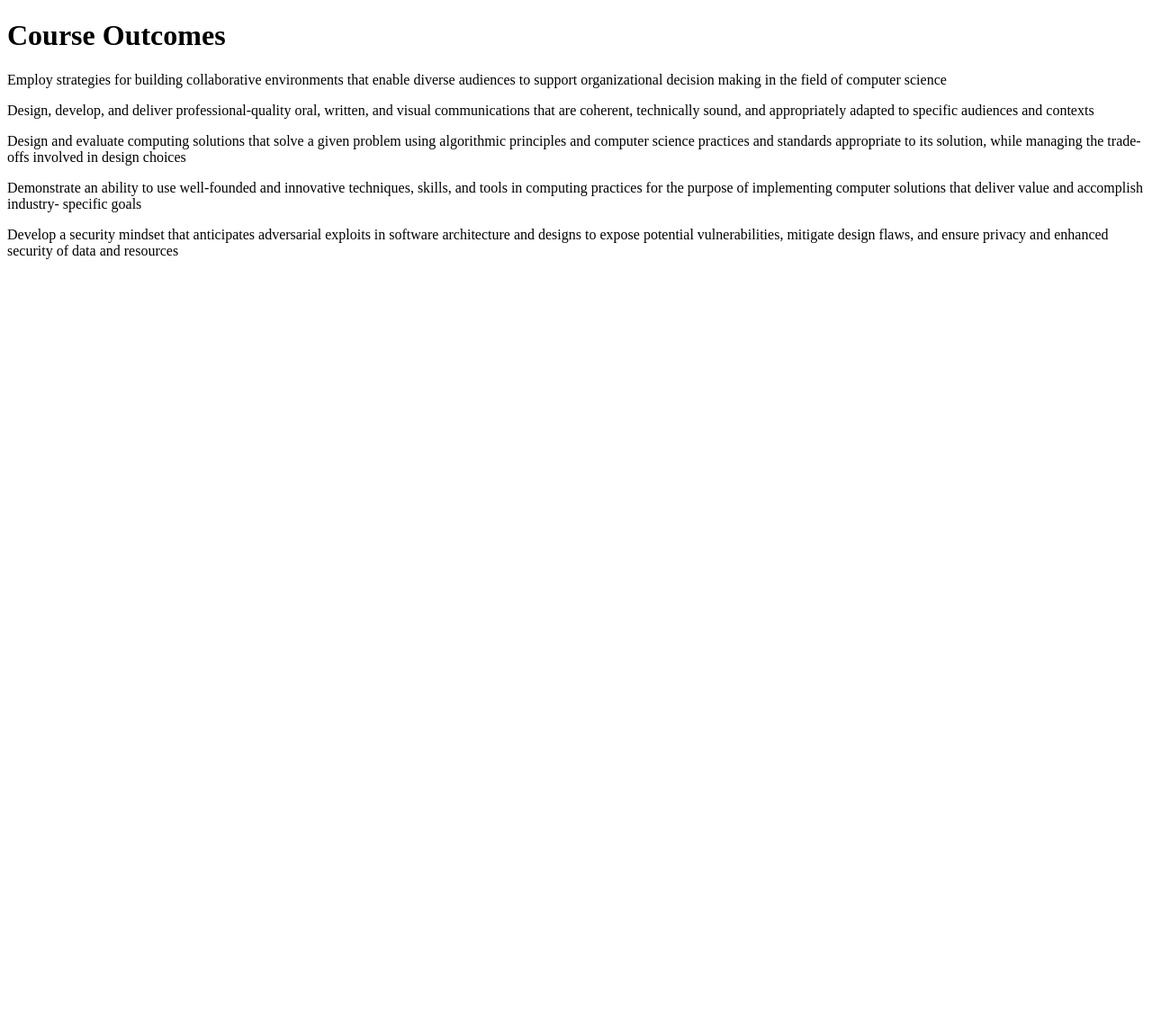
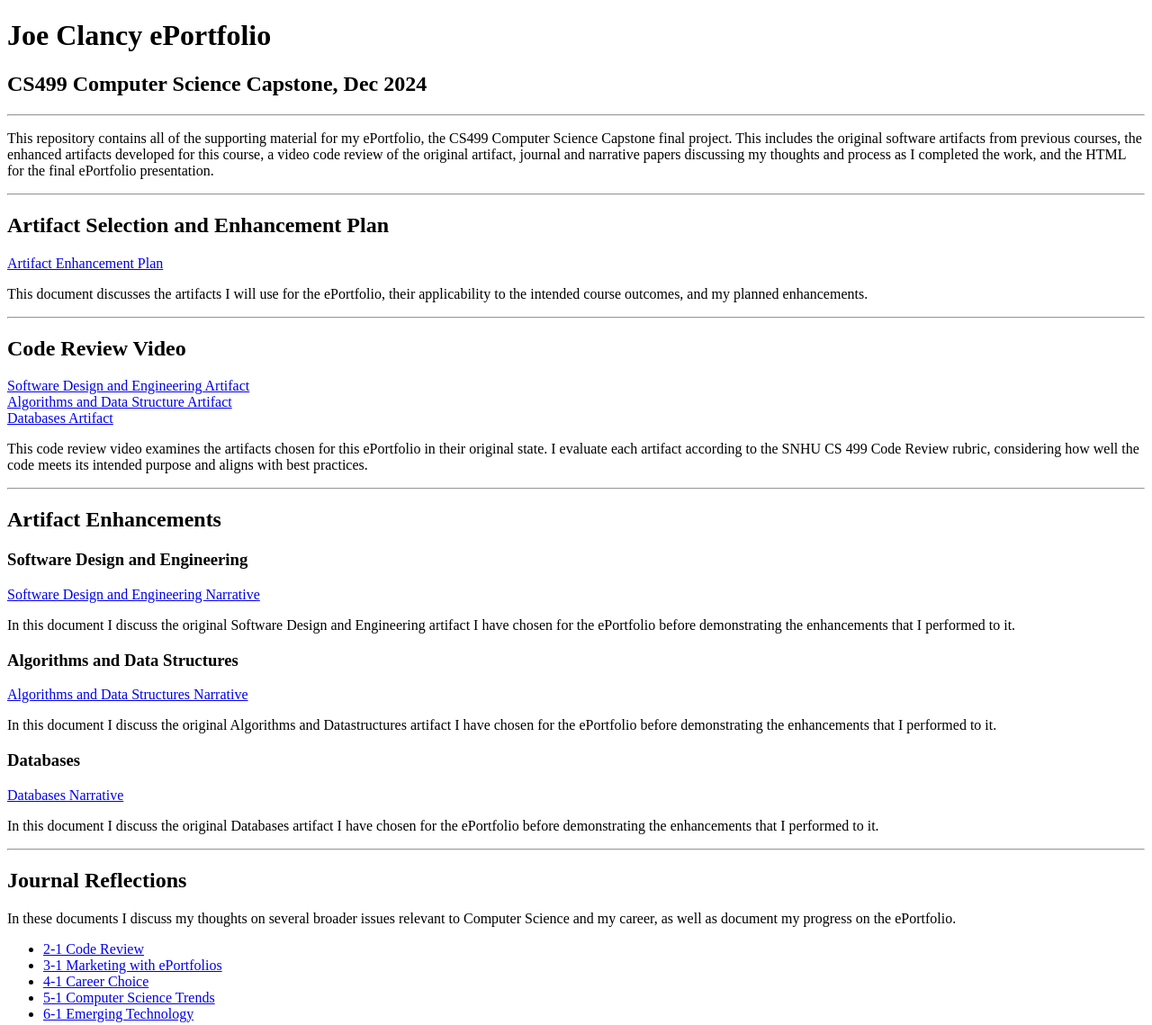
Before and after one commit to joe-clancy/joe-clancy.github.io, a plain HTML site: page index.html in a window 1280 px wide. Shown: the whole page at 90% size. Before the commit the page ends 800 px from the top, so only its background shows below. Drawn offline with Linux system fonts and the light colour scheme.

Commit message:
Update index.html

```diff
--- a/index.html
+++ b/index.html
@@ -1,13 +1,96 @@
 <!DOCTYPE html>
-<html>
+<html lang="en">
+<head>
+    <meta charset="UTF-8">
+    <meta name="viewport" content="width=device-width, initial-scale=1.0">
+    <title>Joe Clancy ePortfolio</title>
+</head>
+<body>
+    <h1>Joe Clancy ePortfolio</h1>
+    <h2>CS499 Computer Science Capstone, Dec 2024</h2>
+    <hr>
 
-<body>
-    <h1>Course Outcomes</h1>
-    <p>Employ strategies for building collaborative environments that enable diverse audiences to support organizational decision making in the field of computer science</p>
-    <p>Design, develop, and deliver professional-quality oral, written, and visual communications that are coherent, technically sound, and appropriately adapted to specific audiences and contexts</p>
-    <p>Design and evaluate computing solutions that solve a given problem using algorithmic principles and computer science practices and standards appropriate to its solution, while managing the trade-offs involved in design choices</p>
-    <p>Demonstrate an ability to use well-founded and innovative techniques, skills, and tools in computing practices for the purpose of implementing computer solutions that deliver value and accomplish industry- specific goals</p>
-    <p>Develop a security mindset that anticipates adversarial exploits in software architecture and designs to expose potential vulnerabilities, mitigate design flaws, and ensure privacy and enhanced security of data and resources</p>
+    <p>
+        This repository contains all of the supporting material for my ePortfolio, the CS499 Computer Science Capstone final project. This includes the original software artifacts from previous courses, the enhanced artifacts developed for this course, a video code review of the original artifact, journal and narrative papers discussing my thoughts and process as I completed the work, and the HTML for the final ePortfolio presentation.
+    </p>
+
+    <hr>
+
+    <h2>Artifact Selection and Enhancement Plan</h2>
+    <p>
+        <a href="https://github.com/joe-clancy/joe-clancy.github.io/blob/bcd35403f82151bdf44ec323ec3eef8fe8f7dd58/CS%20499%20Enhancement%20Plan.docx">
+            Artifact Enhancement Plan
+        </a>
+    </p>
+    <p>
+        This document discusses the artifacts I will use for the ePortfolio, their applicability to the intended course outcomes, and my planned enhancements.
+    </p>
+
+    <hr>
+
+    <h2>Code Review Video</h2>
+    <p>
+        <a href="https://www.youtube.com/watch?v=v0sZYTFMPFI&t=17s" title="Software Design and Engineering Artifact Code Review">
+            Software Design and Engineering Artifact
+        </a>
+        <br>
+        <a href="https://www.youtube.com/watch?v=v0sZYTFMPFI&t=1155s" title="Algorithms and Data Structure Artifact Code Review Video">
+            Algorithms and Data Structure Artifact
+        </a>
+        <br>
+        <a href="https://www.youtube.com/watch?v=v0sZYTFMPFI&t=1923s" title="Databases Artifact Code Review Video">
+            Databases Artifact
+        </a>
+    </p>
+    <p>
+        This code review video examines the artifacts chosen for this ePortfolio in their original state. I evaluate each artifact according to the SNHU CS 499 Code Review rubric, considering how well the code meets its intended purpose and aligns with best practices.
+    </p>
+
+    <hr>
+
+    <h2>Artifact Enhancements</h2>
+    <h3>Software Design and Engineering</h3>
+    <p>
+        <a href="https://github.com/joe-clancy/joe-clancy.github.io/blob/3db6c7a2df7c1de80ad1eb8fcbe352d32415b318/Software%20Engineering%20Artifact%20Enhanced/3-2%20Milestone%20Software%20Design%20and%20Engineering%20Narrative.docx">
+            Software Design and Engineering Narrative
+        </a>
+    </p>
+    <p>
+        In this document I discuss the original Software Design and Engineering artifact I have chosen for the ePortfolio before demonstrating the enhancements that I performed to it.
+    </p>
+
+    <h3>Algorithms and Data Structures</h3>
+    <p>
+        <a href="https://github.com/joe-clancy/joe-clancy.github.io/blob/35a011f8c88fac507f0e7725573f69709454dd02/Datastructures%20and%20Algorithms%20Artifact%20Enhanced/4-2%20Milestone%20Algorithms%20and%20Data%20Structure%20Artifact%20Narrative.docx">
+            Algorithms and Data Structures Narrative
+        </a>
+    </p>
+    <p>
+        In this document I discuss the original Algorithms and Datastructures artifact I have chosen for the ePortfolio before demonstrating the enhancements that I performed to it.
+    </p>
+
+    <h3>Databases</h3>
+    <p>
+        <a href="https://github.com/joe-clancy/joe-clancy.github.io/blob/35a011f8c88fac507f0e7725573f69709454dd02/Databases%20Artifact%20Enhanced/5-2%20Milestone%20Databases%20Artifact%20Narrative.docx">
+            Databases Narrative
+        </a>
+    </p>
+    <p>
+        In this document I discuss the original Databases artifact I have chosen for the ePortfolio before demonstrating the enhancements that I performed to it.
+    </p>
+
+    <hr>
+
+    <h2>Journal Reflections</h2>
+    <p>
+        In these documents I discuss my thoughts on several broader issues relevant to Computer Science and my career, as well as document my progress on the ePortfolio.
+    </p>
+    <ul>
+        <li><a href="https://github.com/joe-clancy/joe-clancy.github.io/blob/35a011f8c88fac507f0e7725573f69709454dd02/2-1%20Journal%20What%20Makes%20a%20Productive%20Code%20Review.docx">2-1 Code Review</a></li>
+        <li><a href="https://github.com/joe-clancy/joe-clancy.github.io/blob/35a011f8c88fac507f0e7725573f69709454dd02/3-1%20Journal%20Marketing%20With%20ePortfolios%20and%20Artifact%20Update.docx">3-1 Marketing with ePortfolios</a></li>
+        <li><a href="https://github.com/joe-clancy/joe-clancy.github.io/blob/35a011f8c88fac507f0e7725573f69709454dd02/4-1%20Career%20Choice%20and%20Artifact%20Update.docx">4-1 Career Choice</a></li>
+        <li><a href="https://github.com/joe-clancy/joe-clancy.github.io/blob/35a011f8c88fac507f0e7725573f69709454dd02/5-1%20Journal%20Computer%20Science%20Trends%20and%20Artifact%20Update.docx">5-1 Computer Science Trends</a></li>
+        <li><a href="https://github.com/joe-clancy/joe-clancy.github.io/blob/35a011f8c88fac507f0e7725573f69709454dd02/6-1%20Journal%20Emerging%20Technology%20and%20Artifact%20Update.docx">6-1 Emerging Technology</a></li>
+    </ul>
 </body>
-
 </html>
```
